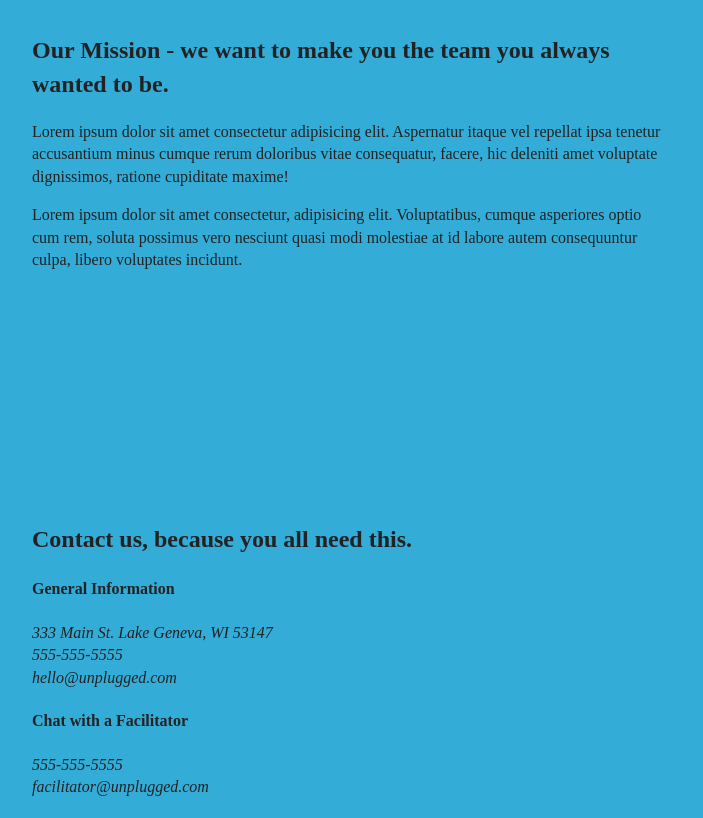
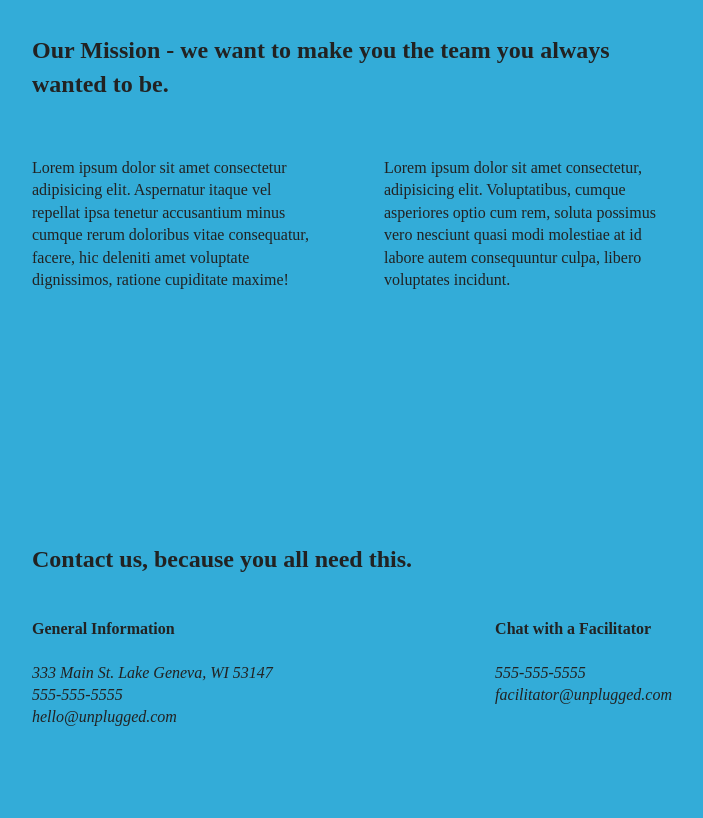
Before and after one commit to monacojay/unplugged-site, a website: page about/index.html in a window 1280 px wide. Shown: the part 260-1078 px from the top of the page, without its empty margins (288-991 px from the left). Drawn offline with Linux system fonts and the light colour scheme.

Commit message:
css to pages

```diff
--- a/css/main.css
+++ b/css/main.css
@@ -454,8 +454,39 @@ aside {
   }
 
   /* About Page */
+  .mission-content {
+    display: flex;
+    justify-content: space-between;
+    align-items: center;
+    padding-top: 20px;
+  }
 
+  .mission-content p {
+    width: 45%;
+  }
 
+  .contact-section .content-wrapper h2 {
+    width: 80%;
+  }
+
+  .contact-content {
+    display: flex;
+    justify-content: space-between;
+    align-items: flex-start;
+  }
+
+  /* FAQ Page */
+  .faq .content-wrapper {
+    justify-content: space-between;
+  }
+
+  .faq-content {
+    flex-basis: 45%;
+  }
+
+  .faq h2 {
+    width: 100%;
+  }
 }
 
 /* Desktop */
```
